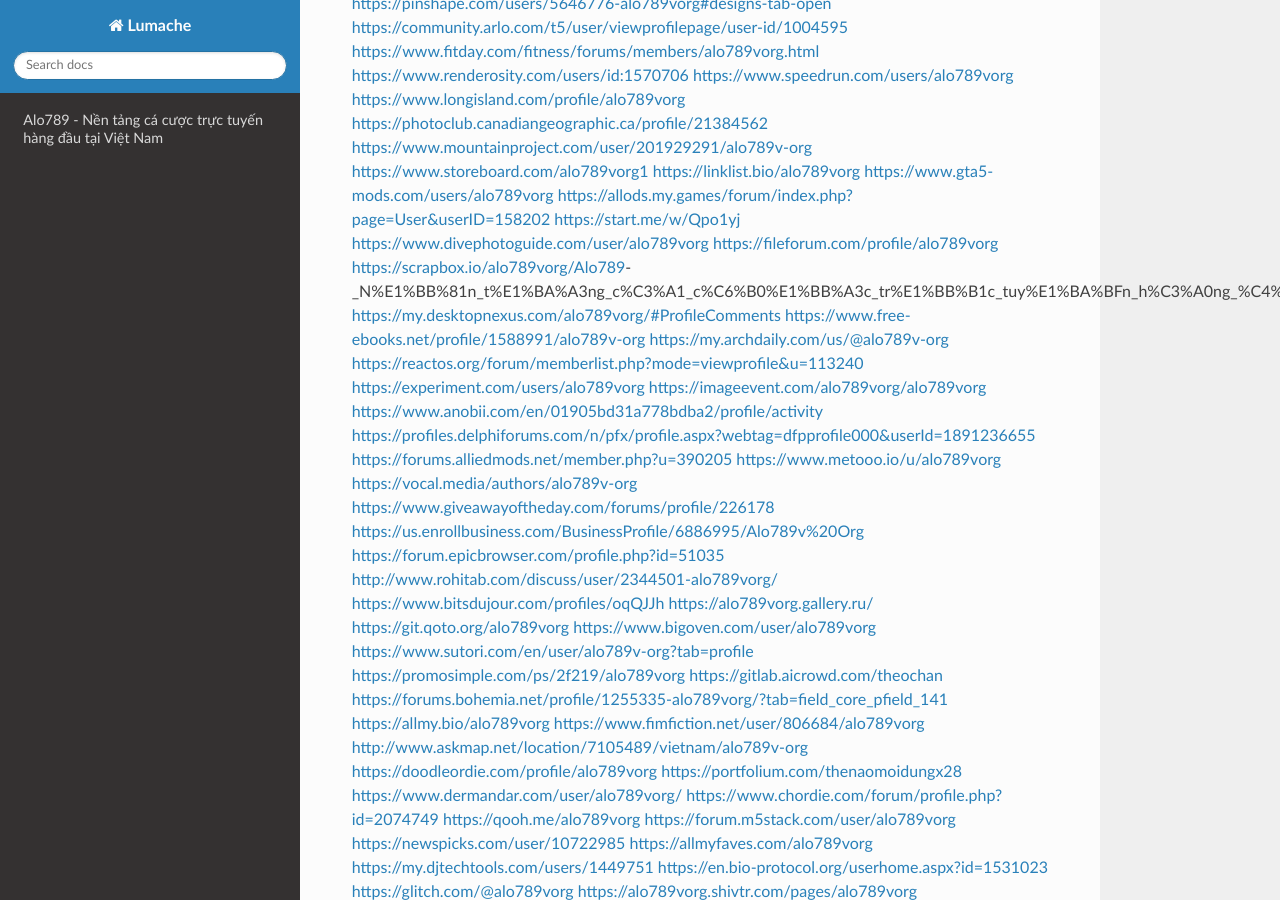
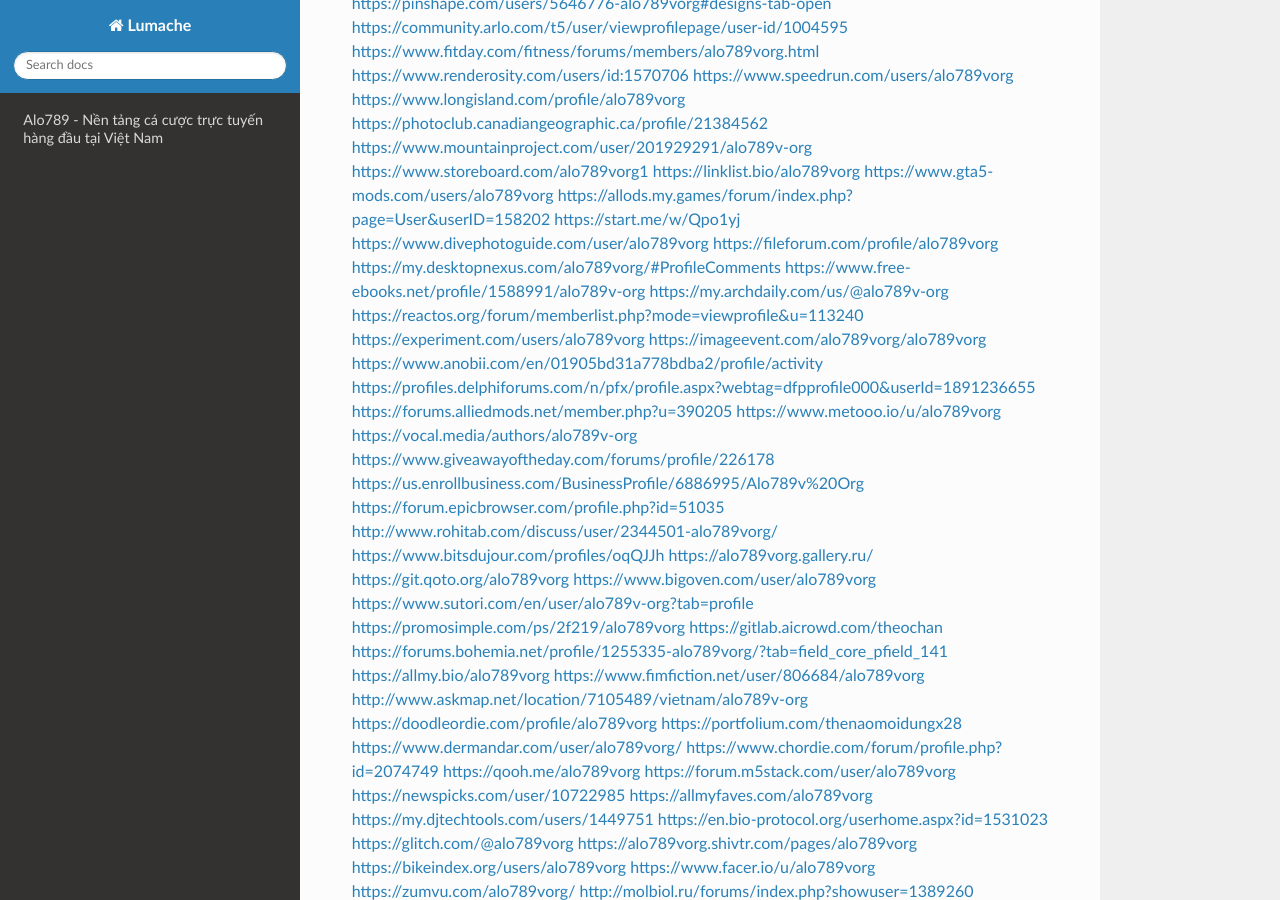
Before and after one commit to p8ebermouc/alo789vorg11, a Sphinx documentation site: the page built from docs/source/index.rst, in a window 1280 px wide and 900 px high, scrolled down 2317 px. Built offline with Sphinx 7.4.7 and the Read the Docs theme 3.1.0, drawn with Linux system fonts in a browser that asks for light colours; part of the change alters nothing that is shown.

Commit message:
Update index.rst

```diff
--- a/docs/source/index.rst
+++ b/docs/source/index.rst
@@ -135,7 +135,6 @@ https://allods.my.games/forum/index.php?page=User&userID=158202
 https://start.me/w/Qpo1yj
 https://www.divephotoguide.com/user/alo789vorg
 https://fileforum.com/profile/alo789vorg
-https://scrapbox.io/alo789vorg/Alo789_-_N%E1%BB%81n_t%E1%BA%A3ng_c%C3%A1_c%C6%B0%E1%BB%A3c_tr%E1%BB%B1c_tuy%E1%BA%BFn_h%C3%A0ng_%C4%91%E1%BA%A7u_t%E1%BA%A1i_Vi%E1%BB%87t_Nam
 https://my.desktopnexus.com/alo789vorg/#ProfileComments
 https://www.free-ebooks.net/profile/1588991/alo789v-org
 https://my.archdaily.com/us/@alo789v-org
```
